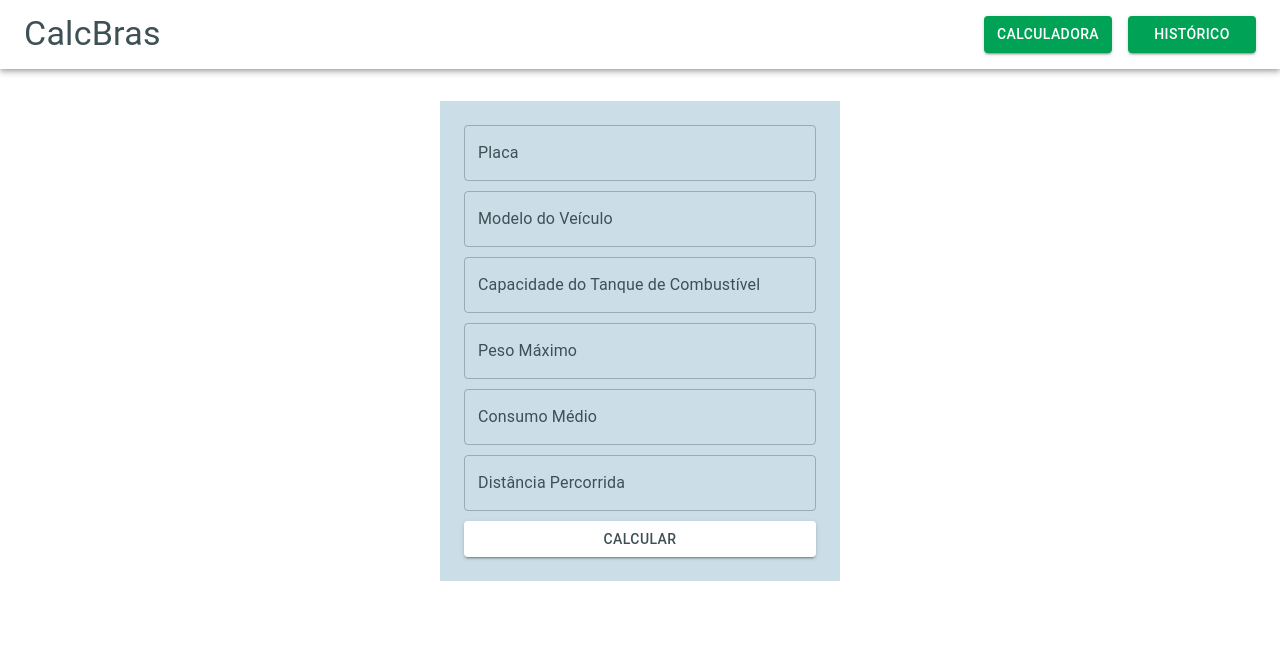
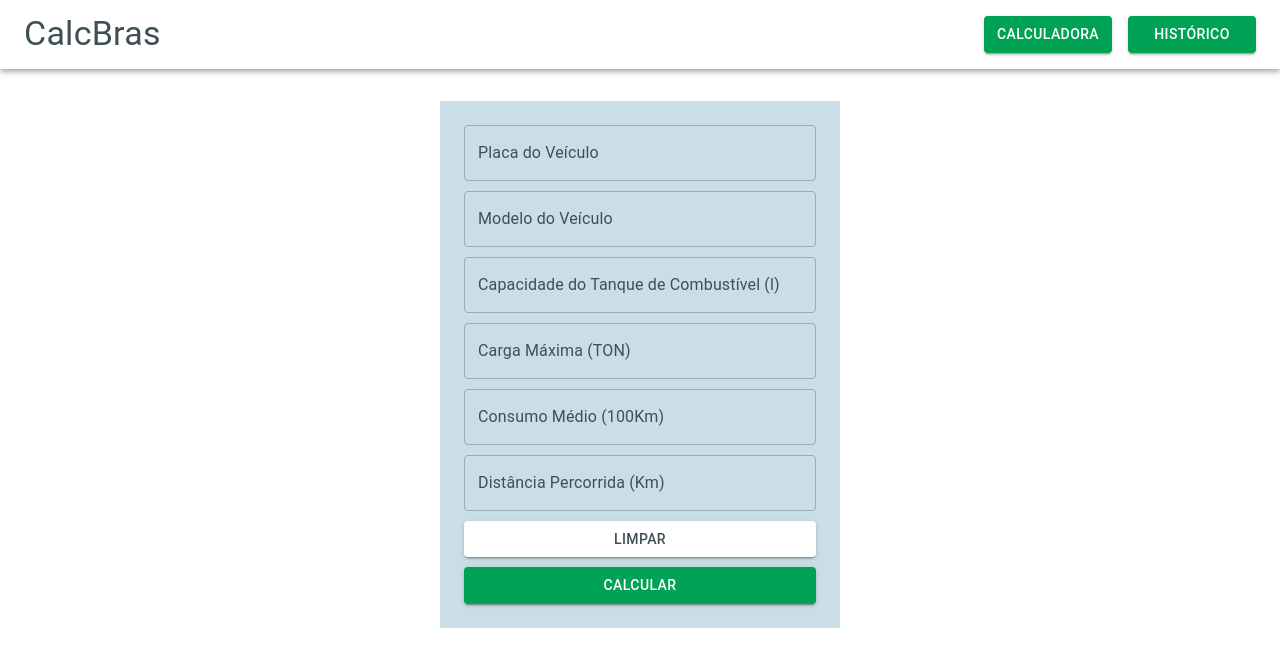
Before and after one commit to andersonaguia/calculadora, a React (Vite) app: page / in a window 1280 px wide. Shown: the top 666 px of the page. Built offline with nearby package versions, Linux system fonts and the light colour scheme.

Commit message:
feat: adicionados exibição do resultado e reset do form

```diff
--- a/src/contexts/calculator/calculatorProvider.jsx
+++ b/src/contexts/calculator/calculatorProvider.jsx
@@ -3,9 +3,12 @@ import { CalculatorContext } from "./calculatorContext";
 import { useEffect, useState } from "react";
 import { getData, setData } from "../../utils/localStorage/localStorage";
 import { calculateAverageConsumption } from "../../utils/calculateAverage/calculateAverage";
+import { useNavigate } from "react-router-dom";
 
 export const CalculatorProvider = ({ children }) => {
+    const navigate = useNavigate();
     const [historyData, setHistoryData] = useState([]);
+    const [result, setResult] = useState(null);
 
     useEffect(() => {
         const defaultData = getData('HISTORY');
@@ -23,6 +26,8 @@ export const CalculatorProvider = ({ children }) => {
         const vehicleData = data;
         vehicleData.fuelConsumptionPerTon = calculateAverageConsumption(data);
 
+        setResult(vehicleData.fuelConsumptionPerTon);
+
         const updateData = [
             ...historyData,
             vehicleData
@@ -30,11 +35,22 @@ export const CalculatorProvider = ({ children }) => {
         setHistoryData(updateData);
     }
 
+    const handleClearResult = () => {
+        setResult(null);
+    }
+
+    const handlePage = (path) => {
+        navigate(path)
+    }
+
     return (
         <CalculatorContext.Provider value={
             {
                 historyData,
-                handleHistoryData
+                handleHistoryData,
+                result,
+                handleClearResult,
+                handlePage
             }
         }>
             {children}
--- a/src/pages/Calculator/Calculator.jsx
+++ b/src/pages/Calculator/Calculator.jsx
@@ -3,17 +3,27 @@ import { Box, Button, TextField } from '@mui/material';
 import { validationSchema } from '../../validations/formValidation';
 import { useCalculator } from '../../contexts/calculator/useCalculator';
 import { FormStyled } from './calculator.styles';
+import { useState } from 'react';
 
 export const Calculator = () => {
-    const { handleHistoryData } = useCalculator();
+    const { historyData, handleHistoryData, result, handleClearResult, handlePage } = useCalculator();
 
     const formik = useFormik({
-        initialValues: {},
+        initialValues: {
+            licensePlate: "",
+            vehicleModel: "",
+            fuelTankCapacity: "",
+            maximumWeight: "",
+            averageConsumption: "",
+            travelledDistance: ""
+        },
         validationSchema,
+        onReset: () => {
+            handleClearResult();
+        },
         onSubmit: (values) => {
-
             handleHistoryData(values);
-        },
+        }
     });
 
     return (
@@ -27,7 +37,7 @@ export const Calculator = () => {
                     fullWidth
                     id="licensePlate"
                     name="licensePlate"
-                    label="Placa"
+                    label="Placa do Veículo"
                     type="text"
                     value={formik.values.licensePlate}
                     onChange={formik.handleChange}
@@ -54,7 +64,7 @@ export const Calculator = () => {
                     fullWidth
                     id="fuelTankCapacity"
                     name="fuelTankCapacity"
-                    label="Capacidade do Tanque de Combustível"
+                    label="Capacidade do Tanque de Combustível (l)"
                     type="number"
                     value={formik.values.fuelTankCapacity}
                     onChange={formik.handleChange}
@@ -65,7 +75,7 @@ export const Calculator = () => {
                     fullWidth
                     id="maximumWeight"
                     name="maximumWeight"
-                    label="Peso Máximo"
+                    label="Carga Máxima (TON)"
                     type="number"
                     value={formik.values.maximumWeight}
                     onChange={formik.handleChange}
@@ -76,7 +86,7 @@ export const Calculator = () => {
                     fullWidth
                     id="averageConsumption"
                     name="averageConsumption"
-                    label="Consumo Médio"
+                    label="Consumo Médio (100Km)"
                     type="number"
                     value={formik.values.averageConsumption}
                     onChange={formik.handleChange}
@@ -87,17 +97,27 @@ export const Calculator = () => {
                     fullWidth
                     id="travelledDistance"
                     name="travelledDistance"
-                    label="Distância Percorrida"
+                    label="Distância Percorrida (Km)"
                     type="number"
                     value={formik.values.travelledDistance}
                     onChange={formik.handleChange}
                     error={formik.touched.travelledDistance && Boolean(formik.errors.travelledDistance)}
                     helperText={formik.touched.travelledDistance && formik.errors.travelledDistance}
                 />
-                <Button color="primary" variant="contained" type="submit">
+                <Button onClick={() => formik.resetForm({ values: "" })} color="primary" variant="contained" type='reset'>
+                    Limpar
+                </Button>
+                <Button color="secondary" variant="contained" type="submit">
                     Calcular
                 </Button>
             </FormStyled>
+            {
+                historyData.length > 0 ?
+                 <Button fullWidth color="secondary" variant="contained" onClick={() => handlePage("/historico")}>Histórico</Button> : ""
+            }
+            {
+                result ? <p>Resultado <strong>{result}</strong> l/TON/Km</p> : ""
+            }
         </Box>
     );
 };
--- a/src/validations/formValidation.jsx
+++ b/src/validations/formValidation.jsx
@@ -3,7 +3,7 @@ import * as yup from 'yup';
 export const validationSchema = yup.object({
     licensePlate: yup
         .string('Digite a placa do veículo')
-        .matches(/[A-Z]{3}[0-9][0-9A-Z][0-9]{2}/, 'Placa não deve conter traços ou espaços.')
+        .matches(/[A-Z]{3}[0-9][0-9A-Z][0-9]{2}/, 'Digite uma placa válida. Ex: BRA2E19 ou MNW0001')
         .required('Obrigatório informar a placa do veículo'),
 
     vehicleModel: yup
```
